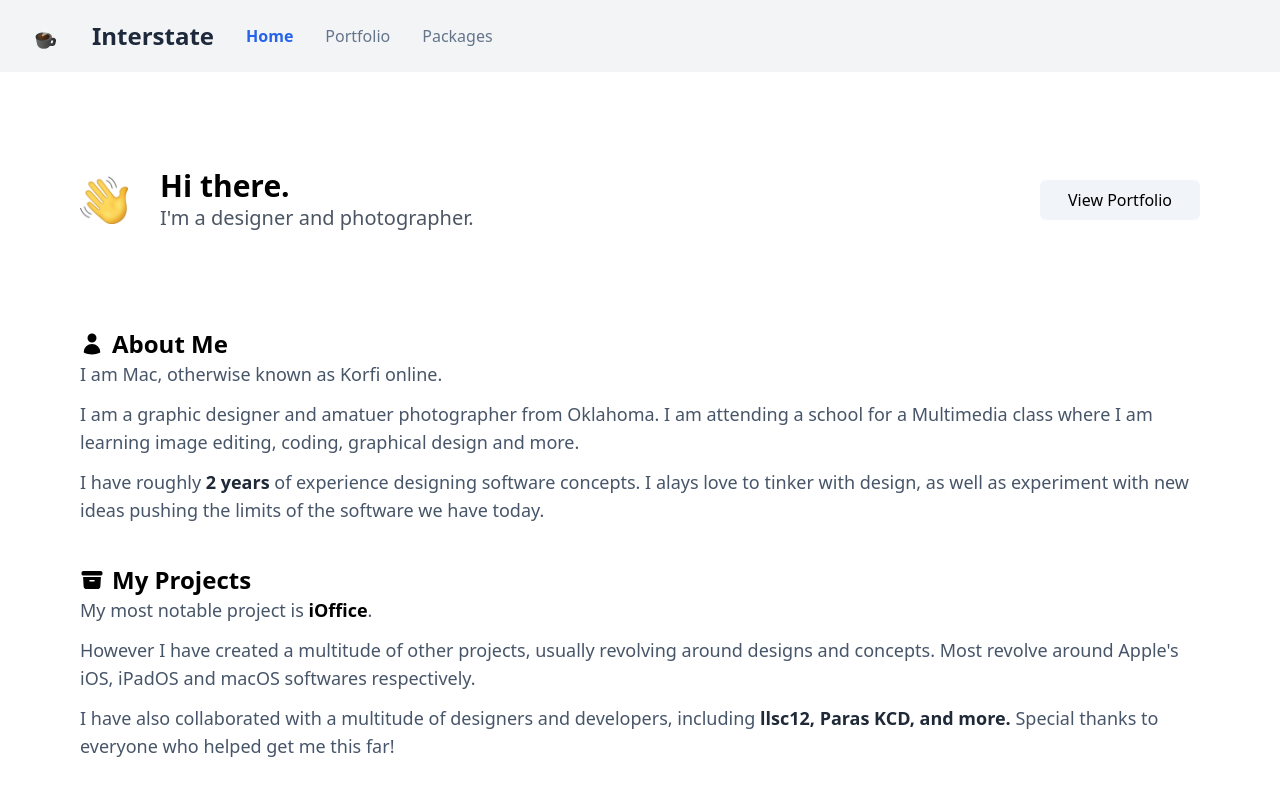
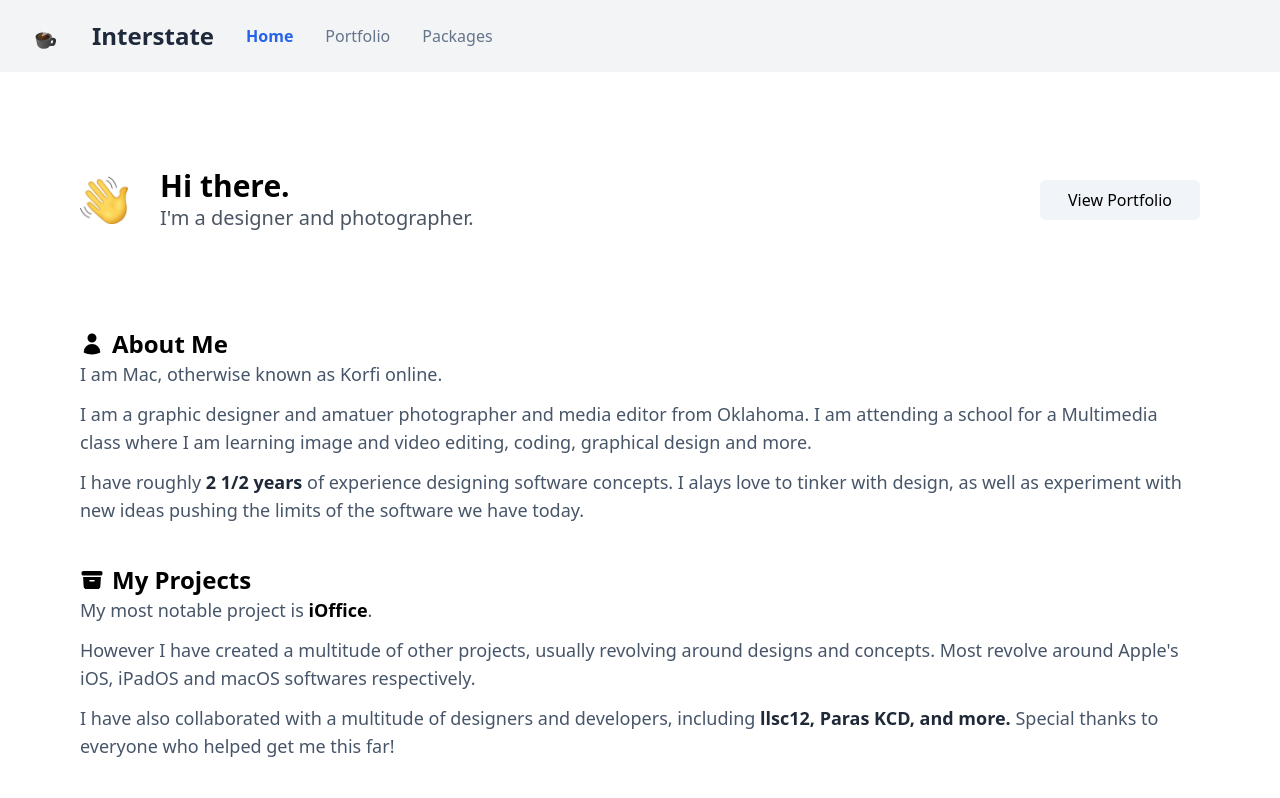
Before and after one commit to Korfi8267/Interstate, a Vue app: page / in a window 1280 px wide. Shown: the top 798 px of the page. Built offline with nearby package versions, Linux system fonts and the light colour scheme; what hide-tailwind-scrollbar would draw is missing.

Commit message:
add video editing mention

```diff
--- a/src/views/Home.vue
+++ b/src/views/Home.vue
@@ -26,11 +26,11 @@
   <div class="flex-grow max-w-[1230px] text-lg font-medium text-slate-600 dark:text-slate-400">
       I am Mac, otherwise known as Korfi online.
       <div class="my-3"/>
-      I am a graphic designer and amatuer photographer from Oklahoma. I am attending a
-      school for a Multimedia class where I am learning image editing, coding, graphical
+      I am a graphic designer and amatuer photographer and media editor from Oklahoma. I am attending a
+      school for a Multimedia class where I am learning image and video editing, coding, graphical
       design and more.
       <div class="my-3"/>
-      I have roughly <a class="text-gray-800 dark:text-slate-300 font-semibold">2 years</a>
+      I have roughly <a class="text-gray-800 dark:text-slate-300 font-semibold">2 1/2 years</a>
       of experience designing software concepts. I alays love to tinker with design, as
       well as experiment with new ideas pushing the limits of the software we have today.
     </div>
```
